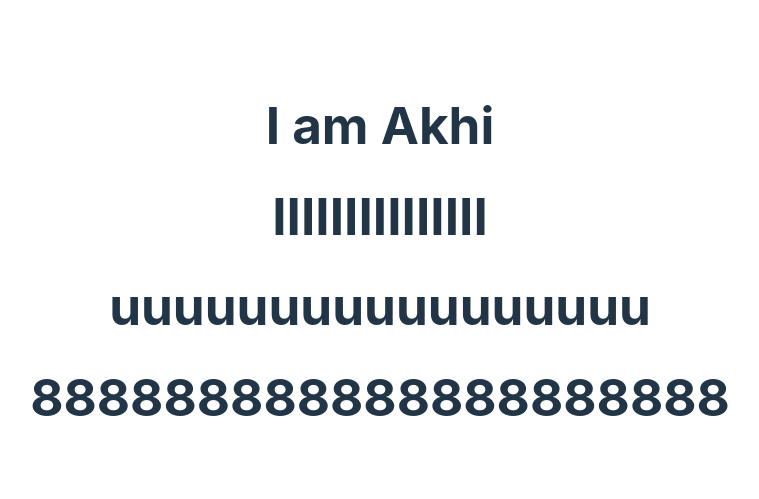
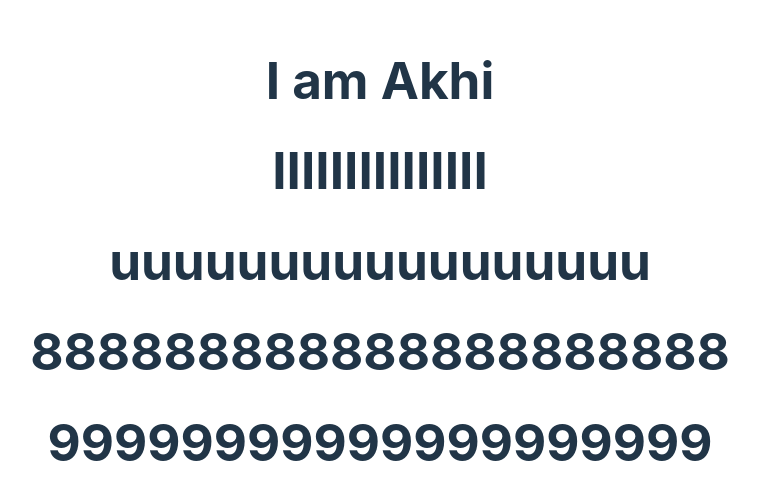
Before and after one commit to yaswanthvitta/ex2, a React (Vite) app in the folder my-app/: page / in a window 1280 px wide. Shown: the part 139-638 px from the top of the page, without its empty margins (260-1019 px from the left). Built offline with nearby package versions, Linux system fonts and the light colour scheme.

Commit message:
changed app.tsx with 9's

```diff
--- a/my-app/src/App.tsx
+++ b/my-app/src/App.tsx
@@ -9,6 +9,7 @@ function App() {
       <h1>IIIIIIIIIIIIIII</h1>
       <h1>uuuuuuuuuuuuuuuuu</h1>
       <h1>888888888888888888888</h1>
+      <h1>99999999999999999999</h1>
     </>
   )
 }
```
